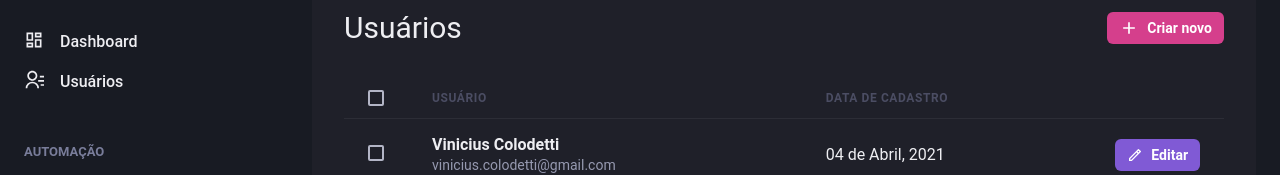
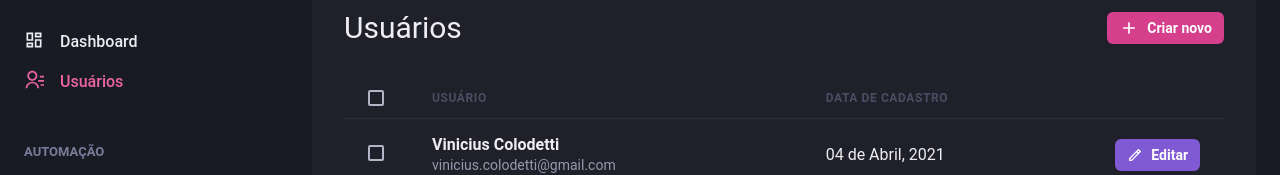
Before and after one commit to viniciuscolodetti/ignite-dashgo, a Next.js app: page /users in a window 1280 px wide. Shown: the part 142-317 px from the top of the page. Built offline with nearby package versions, Linux system fonts and the light colour scheme.

Commit message:
Fluxo de navegação

```diff
--- /dev/null
+++ b/src/components/ActiveLink.tsx
@@ -0,0 +1,34 @@
+import { cloneElement, ReactElement } from "react";
+import Link, { LinkProps } from "next/link";
+import { useRouter } from "next/dist/client/router";
+
+interface ActiveLinkProps extends LinkProps {
+  children: ReactElement;
+  shouldMatchExactHref?: boolean;
+}
+
+export function ActiveLink({ children, shouldMatchExactHref = false, ...rest }: ActiveLinkProps) {
+  const { asPath } = useRouter();
+
+  let isActive = false;
+
+  if (shouldMatchExactHref && (asPath === rest.href || asPath === rest.as)) {
+    isActive = true;
+  }
+
+  if (!shouldMatchExactHref && (
+        asPath.startsWith(String(rest.href)) ||
+        asPath.startsWith(String(rest.as))
+        )
+      ) {
+        isActive = true;
+      }
+
+  return (
+    <Link {...rest}>
+      {cloneElement(children, {
+        color: isActive ? 'pink.400' : 'gray.50'
+      })}
+    </Link>
+  );
+}
--- a/src/components/Sidebar/NavLink.tsx
+++ b/src/components/Sidebar/NavLink.tsx
@@ -1,16 +1,21 @@
 import { ElementType } from "react";
-import { Icon, Link, Text, LinkProps as ChakraLinkProps } from "@chakra-ui/react";
+import { Icon, Link as ChakraLink, Text, LinkProps as ChakraLinkProps } from "@chakra-ui/react";
+
+import { ActiveLink } from "../ActiveLink";
 
 interface NavLinkProps extends ChakraLinkProps {
   icon: ElementType;
   children: string;
+  href: string;
 }
 
-export function NavLink({ icon, children, ...rest }: NavLinkProps) {
+export function NavLink({ icon, children, href, ...rest }: NavLinkProps) {
   return (
-    <Link display="flex" aling="center" {...rest}>
-      <Icon as={icon} fontSize="20" />
-      <Text ml="4" fontWeight="medium">{children}</Text>
-    </Link>
+    <ActiveLink href={href} passHref>
+      <ChakraLink display="flex" aling="center" {...rest}>
+        <Icon as={icon} fontSize="20" />
+        <Text ml="4" fontWeight="medium">{children}</Text>
+      </ChakraLink>
+    </ActiveLink>
   );
 }
--- a/src/components/Sidebar/SideBarNav.tsx
+++ b/src/components/Sidebar/SideBarNav.tsx
@@ -8,13 +8,13 @@
   return (
     <Stack spacing="12" alignItems="flex-start">
       <NavSection title="GERAL">
-        <NavLink icon={RiDashboardLine}>Dashboard</NavLink>
-        <NavLink icon={RiContactsLine}>Usuários</NavLink>
+        <NavLink icon={RiDashboardLine} href="/dashboard">Dashboard</NavLink>
+        <NavLink icon={RiContactsLine} href="/users">Usuários</NavLink>
       </NavSection>
 
       <NavSection title="AUTOMAÇÃO">
-        <NavLink icon={RiInputMethodLine}>Formulários</NavLink>
-        <NavLink icon={RiGitMergeLine}>Automação</NavLink>
+        <NavLink icon={RiInputMethodLine} href="/forms">Formulários</NavLink>
+        <NavLink icon={RiGitMergeLine} href="/automation">Automação</NavLink>
       </NavSection>
     </Stack>
   );
--- a/src/pages/users/create.tsx
+++ b/src/pages/users/create.tsx
@@ -1,3 +1,4 @@
+import Link from "next/link";
 import { Box, Divider, Flex, Heading, HStack, SimpleGrid, VStack, Button } from "@chakra-ui/react";
 
 import { Header } from "../../components/Header";
@@ -30,7 +31,9 @@
 
           <Flex mt="8" justify="flex-end">
               <HStack spacing="4">
-                <Button colorScheme="whiteAlpha">Cancelar</Button>
+                <Link href="/users" passHref>
+                  <Button colorScheme="whiteAlpha">Cancelar</Button>
+                </Link>
                 <Button colorScheme="pink">Salvar</Button>
               </HStack>
           </Flex>
--- a/src/pages/users/index.tsx
+++ b/src/pages/users/index.tsx
@@ -1,3 +1,4 @@
+import Link from "next/link";
 import { Box, Flex, Heading, Button, Icon, Table, Thead, Tr, Th, Checkbox, Tbody, Td, Text, useBreakpointValue } from "@chakra-ui/react";
 import { RiAddLine, RiPencilLine } from "react-icons/ri";
 
@@ -21,9 +22,11 @@
           <Flex mb="8" justify="space-between" align="center">
             <Heading size="lg" fontWeight="normal">Usuários</Heading>
 
-            <Button as="a" size="sm" fontSize="sm" colorScheme="pink" leftIcon={<Icon as={RiAddLine} fontSize="20" />}>
-              Criar novo
-            </Button>
+            <Link href="/users/create" passHref>
+              <Button as="a" size="sm" fontSize="sm" colorScheme="pink" leftIcon={<Icon as={RiAddLine} fontSize="20" />}>
+                Criar novo
+              </Button>
+            </Link>
           </Flex>
 
           <Table colorScheme="whiteAlpha">
```
